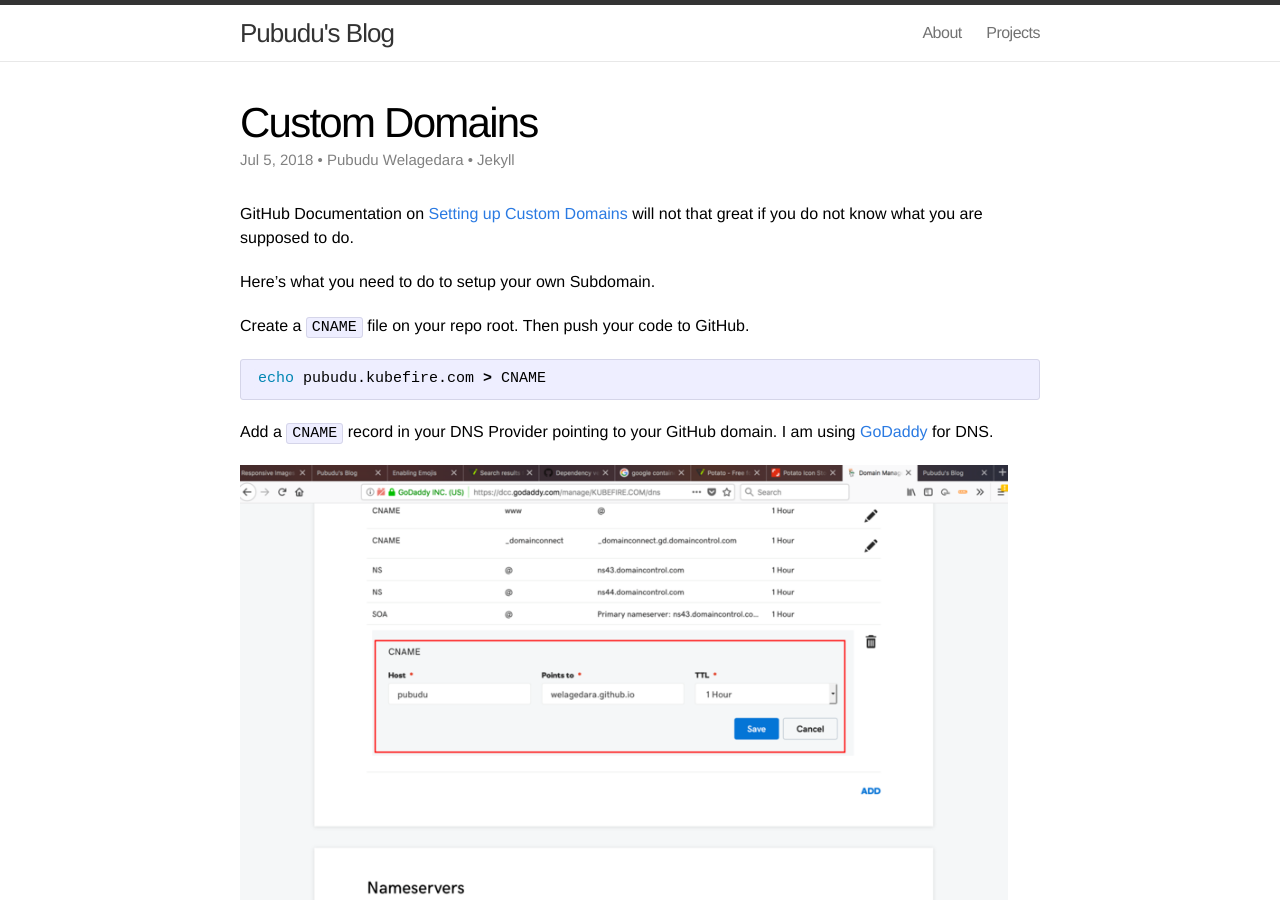
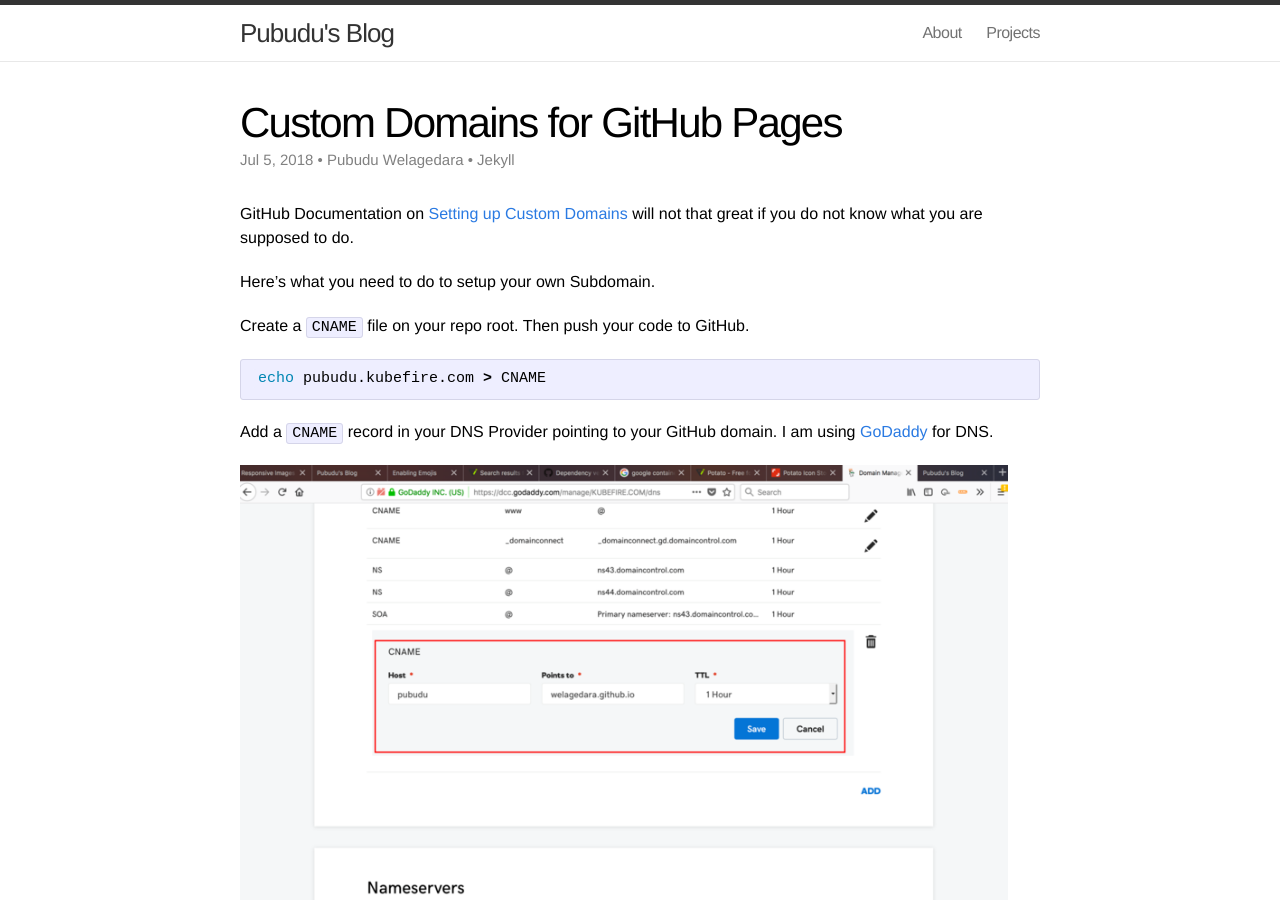
Before and after one commit to welagedara/welagedara.github.io, a Jekyll site: the page built from _posts/2018-07-05-custom-domains-for-github-pages.md, in a window 1280 px wide and 900 px high. Built offline with Jekyll 4.4.1, drawn with Linux system fonts in a browser that asks for light colours.

Commit message:
file name change

```diff
--- a/_posts/2018-07-05-custom-domains.md
+++ b/_posts/2018-07-05-custom-domains-for-github-pages.md
@@ -1,6 +1,6 @@
 ---
 layout: post
-title: "Custom Domains"
+title: "Custom Domains for GitHub Pages"
 categories: junk
 author: "Pubudu Welagedara"
 meta: "Jekyll"
```
